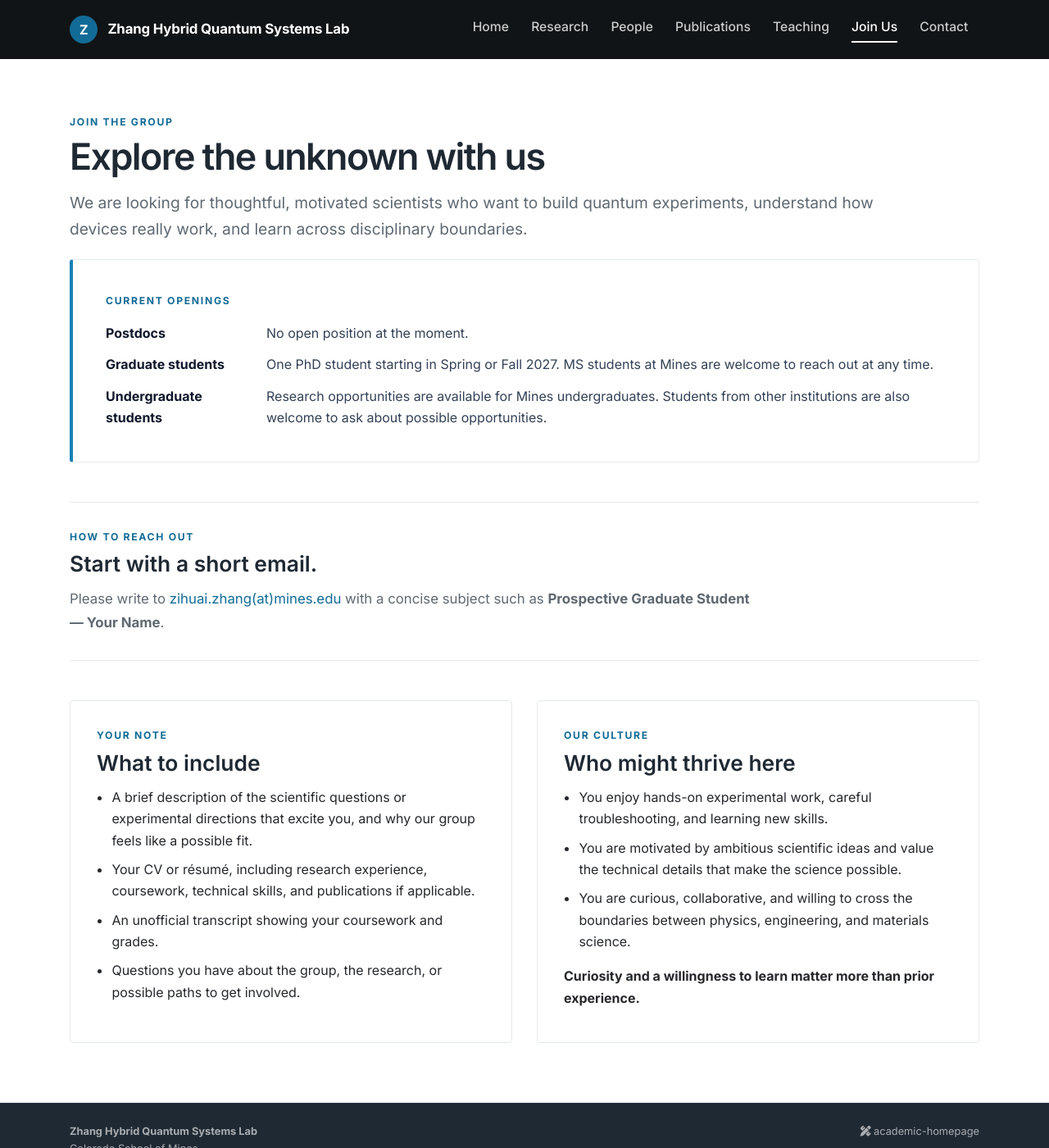
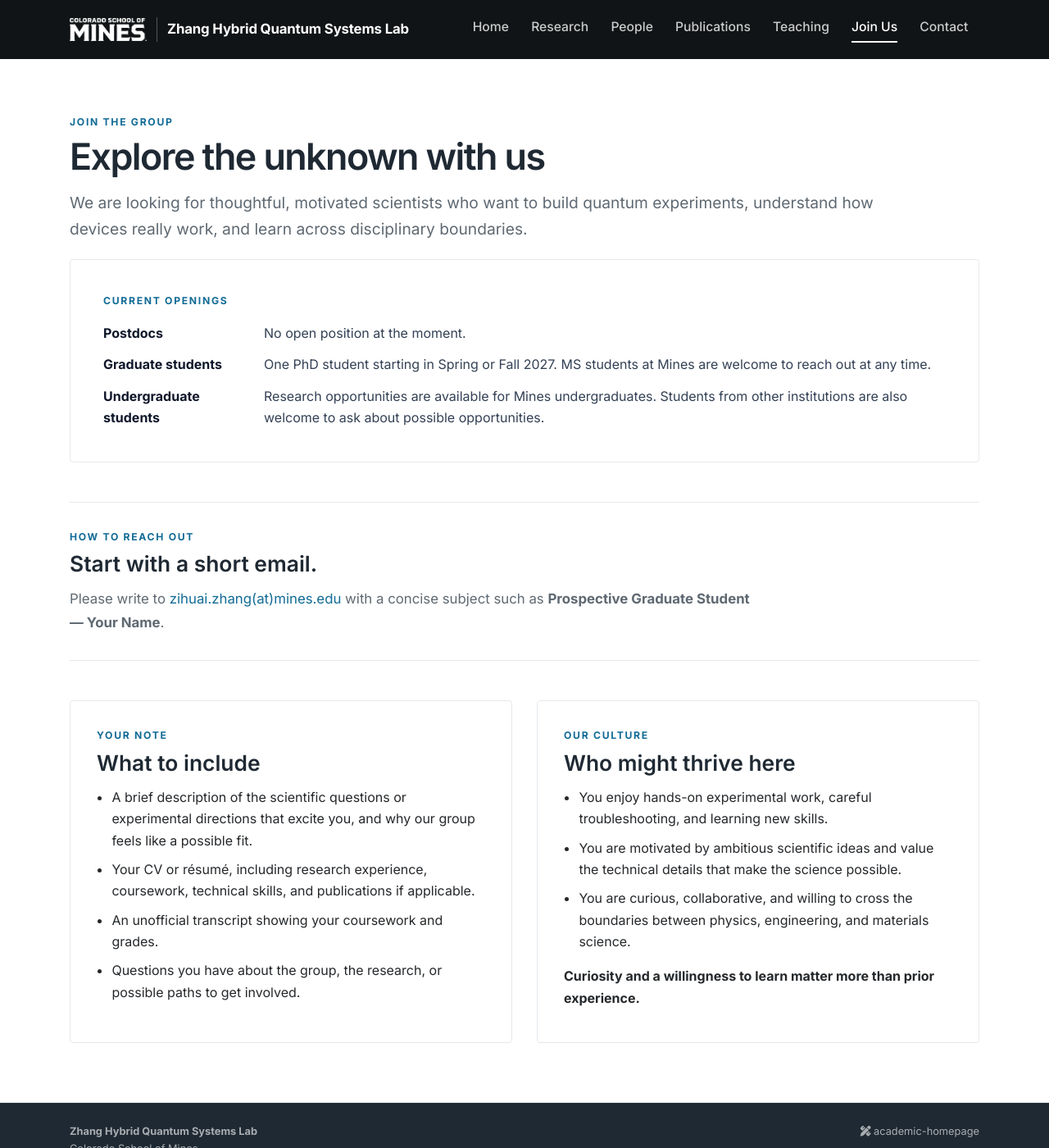
Before and after one commit to zihuaiz/zihuaiz.github.io, a Jekyll site: the page built from opportunities.html, in a window 1280 px wide and 1400 px high. Shown: the whole window at 82% size. Built offline with Jekyll 4.4.1, drawn with Linux system fonts in a browser that asks for light colours; nearby versions of some CDN libraries; a style sheet for code colours, icons or effects is not loaded.

Commit message:
Refine research layout and Mines branding

```diff
--- a/_includes/navbar.html
+++ b/_includes/navbar.html
@@ -1,7 +1,8 @@
 <nav class="navbar navbar-expand-lg navbar-light fixed-top mb-5 shadow-sm">
     <div class="{% if page.container_class %}{{ page.container_class }}{% else %}container-lg{% endif %}">
         <a class="navbar-brand" href="{{ '/' | relative_url }}">
-            <span class="brand-mark">Z</span>
+            <img class="mines-navbar-logo" src="{{ '/assets/images/mines-institutional.png' | relative_url }}" alt="Colorado School of Mines">
+            <span class="brand-divider" aria-hidden="true"></span>
             <span class="brand-name">{{site.data.profile.navbar_name}}</span>
         </a>
         <button class="navbar-toggler" style="font-size: 1em; padding: 0.5em;" type="button" data-toggle="collapse" data-target="#navbarResponsive" aria-controls="navbarResponsive" aria-expanded="false" aria-label="Toggle navigation">
--- a/_layouts/default.html
+++ b/_layouts/default.html
@@ -28,7 +28,7 @@
     <link rel="preconnect" href="https://fonts.gstatic.com" crossorigin>
     <link href="https://fonts.googleapis.com/css2?family=Inter:wght@400;500;600;700&family=Source+Code+Pro:wght@400;600&display=swap" rel="stylesheet">
     <link rel="stylesheet" href="https://cdn.jsdelivr.net/npm/katex@0.16.11/dist/katex.min.css" integrity="sha384-nB0miv6/jRmo5UMMR1wu3Gz6NLsoTkbqJghGIsx//Rlm+ZU03BU6SQNC66uf4l5+" crossorigin="anonymous">
-    <link rel="stylesheet" href="{{ '/assets/css/global.css' | relative_url }}?v=20260919-clean-refresh">
+    <link rel="stylesheet" href="{{ '/assets/css/global.css' | relative_url }}?v=20260919-refinements">
 </head>
 <body class="bg-light" {{ page.body_attr }}>
     {% include navbar.html %}
--- a/assets/css/global.css
+++ b/assets/css/global.css
@@ -162,7 +162,7 @@
   gap: 1rem;
   align-items: flex-start;
   padding: 1rem 1.1rem;
-  border-left: 3px solid #64748b;
+  border-left: 0;
   border-radius: 0.65rem;
   background: rgba(248, 250, 252, 0.88);
   color: #1e293b;
@@ -305,7 +305,7 @@
 
 .opportunity-status {
   padding: 1rem 1.15rem;
-  border-left: 4px solid #475569;
+  border-left: 1px solid rgba(100, 116, 139, 0.16);
 }
 
 .opportunity-status h2 {
@@ -380,7 +380,7 @@
   gap: 1.5rem;
   margin-bottom: 1.5rem;
   padding: 1.25rem 1.4rem;
-  border-left: 4px solid var(--lab-gold);
+  border-left: 0;
   background: #f7f8f9;
 }
 
@@ -592,6 +592,20 @@
   font-weight: 700;
 }
 
+.mines-navbar-logo {
+  width: 94px;
+  height: auto;
+  flex: 0 0 auto;
+  filter: brightness(0) invert(1);
+}
+
+.brand-divider {
+  width: 1px;
+  height: 1.85rem;
+  flex: 0 0 1px;
+  background: rgba(255,255,255,.28);
+}
+
 .brand-name {
   font-family: "Inter", sans-serif;
   font-size: 1.05rem;
@@ -1022,7 +1036,9 @@
 
 @media (max-width: 767.98px) {
   body { padding-top: 5rem; }
-  .brand-name { max-width: 220px; font-size: 0.9rem; }
+  .mines-navbar-logo { width: 76px; }
+  .brand-divider { height: 1.55rem; }
+  .brand-name { max-width: 165px; font-size: 0.82rem; line-height: 1.2; }
   .lab-hero { padding: 2.4rem 1.5rem; }
   .hero-system-column { display: none; }
   .section-heading-row { display: block; }
@@ -1157,7 +1173,7 @@
 
 .opportunities-page .opportunity-status {
   padding: clamp(1.5rem, 4vw, 2.5rem);
-  border-left: 4px solid var(--lab-gold);
+  border-left: 1px solid var(--lab-line);
 }
 
 .opportunities-page .opportunity-section {
@@ -1297,8 +1313,8 @@
 }
 
 .research-media-row {
-  margin-top: 0.5rem;
-  margin-bottom: 1.75rem;
+  max-width: 1000px;
+  margin: 0.5rem auto 1.75rem;
 }
 
 .research-figure {
@@ -1308,6 +1324,10 @@
 
 .research-figure-crop {
   position: relative;
+  width: auto;
+  max-width: 100%;
+  height: 180px;
+  margin: 0 auto;
   overflow: hidden;
   background: #fff;
 }
@@ -1319,7 +1339,8 @@
 .research-figure img {
   display: block;
   width: 100%;
-  height: auto;
+  height: 100%;
+  object-fit: contain;
 }
 
 .research-figure-microscopy img {
@@ -1366,6 +1387,18 @@
   color: var(--lab-muted);
   font-size: 0.84rem;
   line-height: 1.4;
+  text-align: center;
+}
+
+.recruiting-callout,
+.reading-note {
+  border-left: 0;
+}
+
+.opportunity-status,
+.opportunities-page .opportunity-status,
+.teaching-page .course-card {
+  border-left: 1px solid var(--lab-line);
 }
 
 .representative-work {
@@ -1465,7 +1498,7 @@
   margin-bottom: 3rem;
   padding: clamp(1.5rem, 4vw, 2.5rem);
   border: 1px solid var(--lab-line);
-  border-left: 4px solid var(--lab-gold);
+  border-left: 1px solid var(--lab-line);
   border-radius: 0.25rem;
   background: var(--lab-white);
 }
--- a/research.html
+++ b/research.html
@@ -96,7 +96,7 @@
 
     <div class="representative-work">
         <div class="representative-work-heading">
-            <h3>Representative work</h3>
+            <h3>Representative Work on Color Center Studies for Quantum Networks</h3>
             <a href="{{ '/publications' | relative_url }}">View all publications <span aria-hidden="true">&rarr;</span></a>
         </div>
         <div class="row">
```
Also changed, not shown: _showcase/default/DielectricLoss.md (+2 -2 lines), index.html (+7 -7 lines), assets/images/mines-institutional.png (added).
